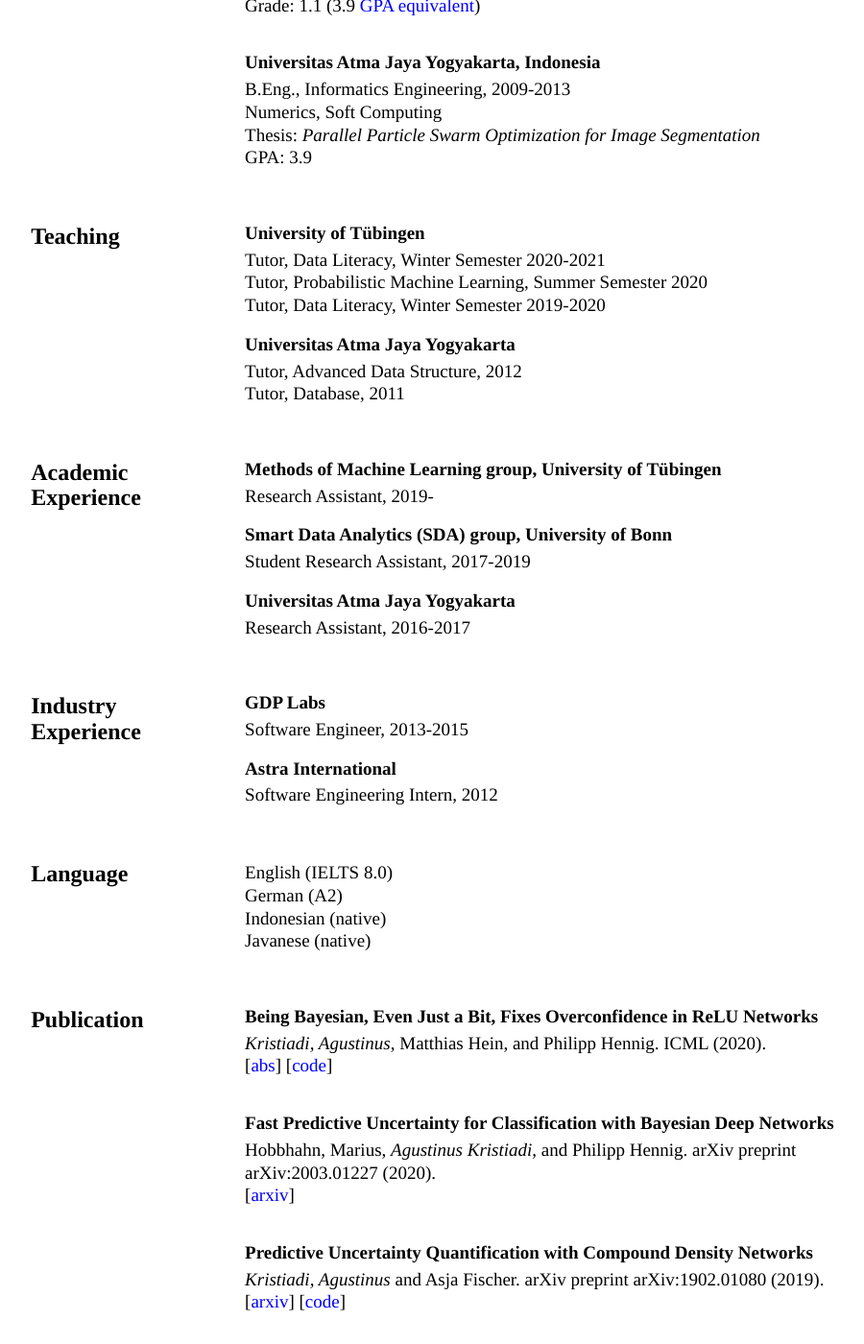
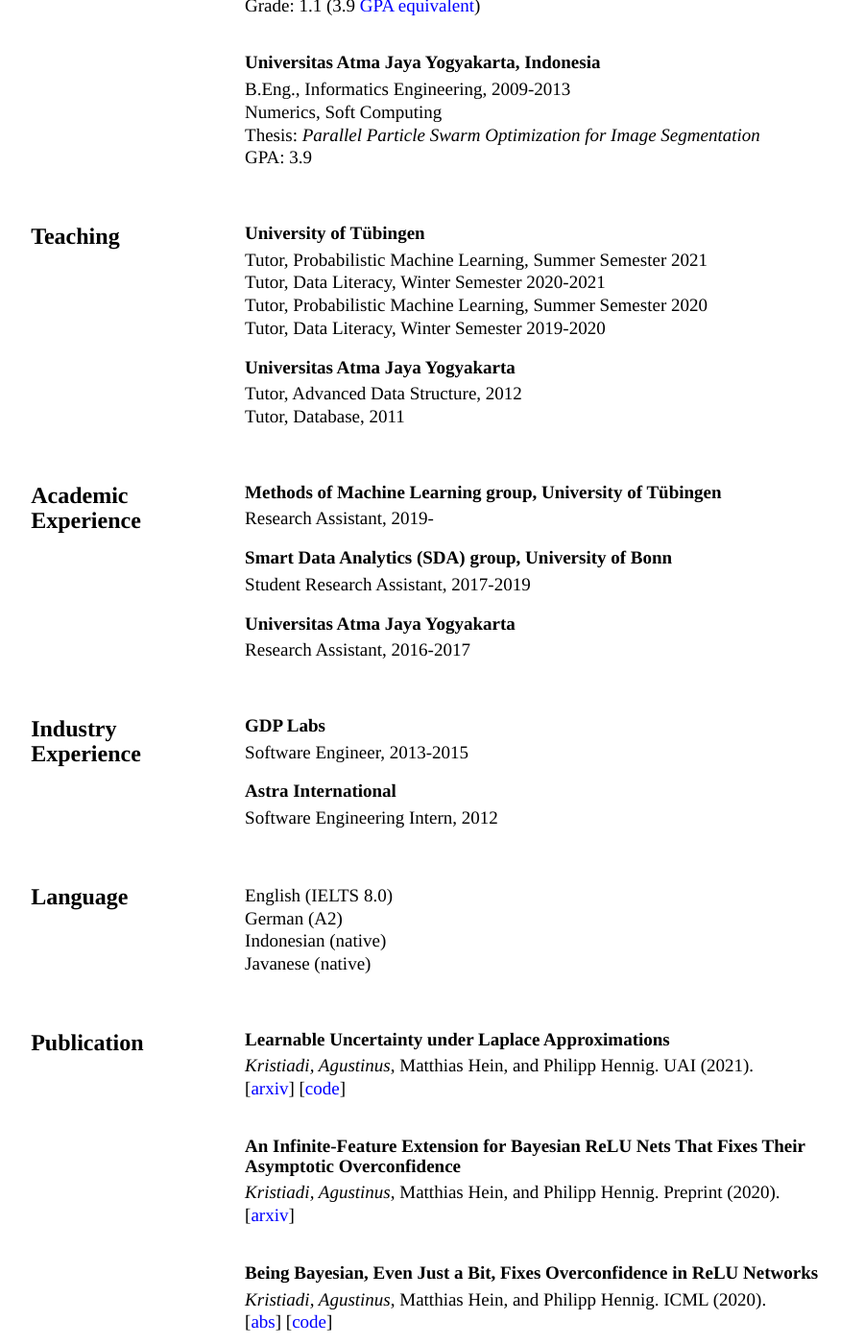
Before and after one commit to hsyodysseyjr/wiseodd0, a Jekyll site: the page built from about.html, in a window 1280 px wide and 1400 px high, scrolled down 718 px. Shown: the whole window at 96% size, without its empty margins (177-1077 px from the left). Built offline with Jekyll 4.4.1, drawn with Linux system fonts in a browser that asks for light colours; nearby versions of some CDN libraries; formulas are drawn with MathJax 3; some of the changed text lies outside the part shown.

Commit message:
Update about

```diff
--- a/about.html
+++ b/about.html
@@ -70,6 +70,7 @@ header-img: "img/about-bg.jpg"
         <div class="col-md-3"><h3>Teaching</h3></div>
         <div class="col-md-9">
             <h4>University of Tübingen</h4>
+            <div>Tutor, Probabilistic Machine Learning, Summer Semester 2021</div>
             <div>Tutor, Data Literacy, Winter Semester 2020-2021</div>
             <div>Tutor, Probabilistic Machine Learning, Summer Semester 2020</div>
             <div>Tutor, Data Literacy, Winter Semester 2019-2020</div>
@@ -127,6 +128,23 @@ header-img: "img/about-bg.jpg"
     <div class="row" style="padding-top: 3em;">
         <div class="col-md-3"><h3>Publication</h3></div>
         <div class="col-md-9">
+            <h4>Learnable Uncertainty under Laplace Approximations</h4>
+            <div>
+                <i>Kristiadi, Agustinus</i>, Matthias Hein, and Philipp Hennig. UAI (2021).
+            </div>
+                [<a href="https://arxiv.org/abs/2010.02720">arxiv</a>]
+                [<a href="https://github.com/wiseodd/lula">code</a>]
+
+            <div class="row" style="padding-bottom: 2em"></div>
+
+            <h4>An Infinite-Feature Extension for Bayesian ReLU Nets That Fixes Their Asymptotic Overconfidence</h4>
+            <div>
+                <i>Kristiadi, Agustinus</i>, Matthias Hein, and Philipp Hennig. Preprint (2020).
+            </div>
+                [<a href="https://arxiv.org/abs/2010.02709">arxiv</a>]
+
+            <div class="row" style="padding-bottom: 2em"></div>
+
             <h4>Being Bayesian, Even Just a Bit, Fixes Overconfidence in ReLU Networks</h4>
             <div>
                 <i>Kristiadi, Agustinus</i>, Matthias Hein, and Philipp Hennig. ICML (2020).
@@ -146,7 +164,7 @@ header-img: "img/about-bg.jpg"
 
             <h4>Predictive Uncertainty Quantification with Compound Density Networks</h4>
             <div>
-                <i>Kristiadi, Agustinus</i> and Asja Fischer. arXiv preprint arXiv:1902.01080 (2019).
+                <i>Kristiadi, Agustinus</i> and Asja Fischer. Preprint (2019).
             </div>
                 [<a href="https://arxiv.org/abs/1902.01080">arxiv</a>]
                 [<a href="https://github.com/wiseodd/compound-density-networks">code</a>]
```
